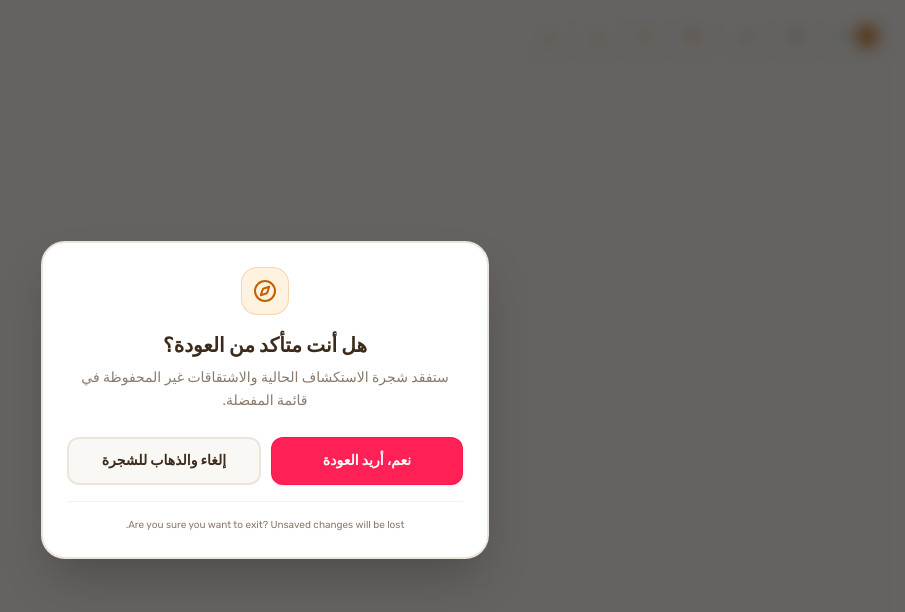
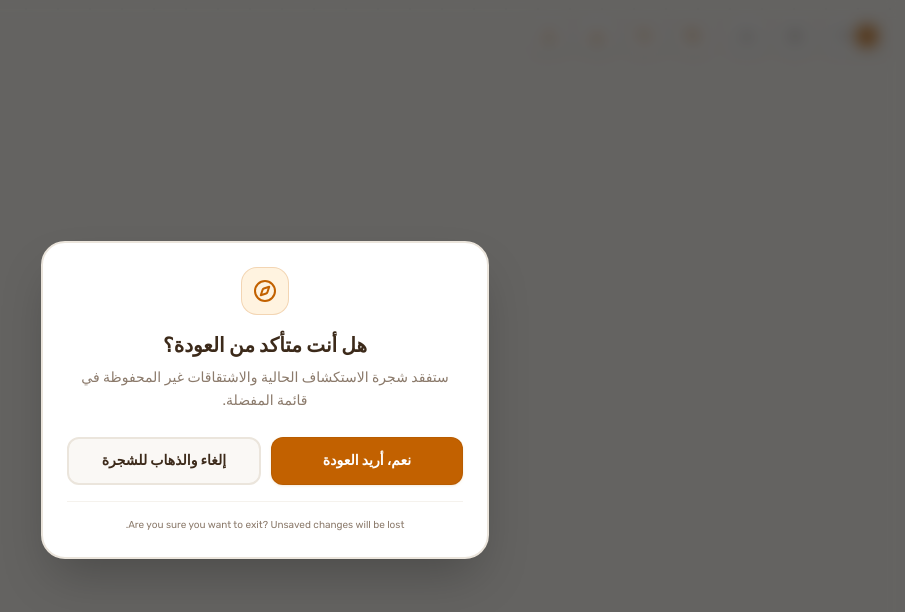
Before and after one commit to MohammadAboulEla/brand-name-suggester, a React (Vite) app: page / in a window 1280 px wide. Both pictures are taken after a click on the button 1020 px from the left and 36 px from the top of the page. Shown: the top 612 px of the page, without its empty margins (375-1280 px from the left). Built offline with nearby package versions, Linux system fonts and the light colour scheme.

Commit message:
confirm modal match app theme

```diff
--- a/src/App.tsx
+++ b/src/App.tsx
@@ -543,7 +543,7 @@ export default function App() {
                       setSeedInput("");
                       setShowBackConfirm(false);
                     }}
-                    className="flex-1 py-3 bg-rose-500 hover:bg-rose-600 text-white font-semibold rounded-xl text-sm transition-all cursor-pointer shadow-sm shadow-rose-500/10 border border-rose-600/30"
+                    className="flex-1 py-3 bg-accent hover:bg-accent-hover text-white font-semibold rounded-xl text-sm transition-all cursor-pointer shadow-sm shadow-accent/10 border border-accent-hover/30"
                   >
                     نعم، أريد العودة
                   </button>
```
